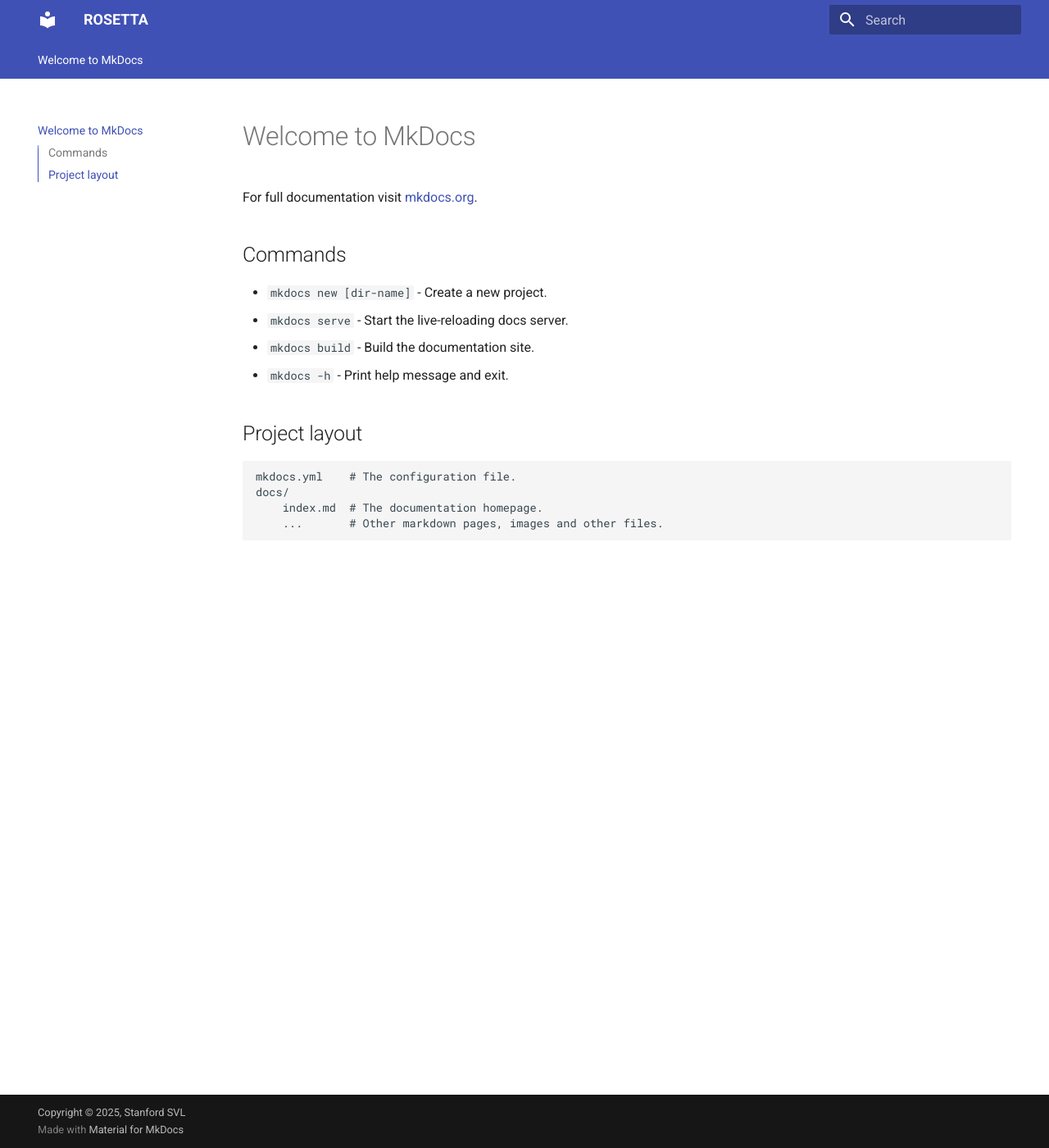
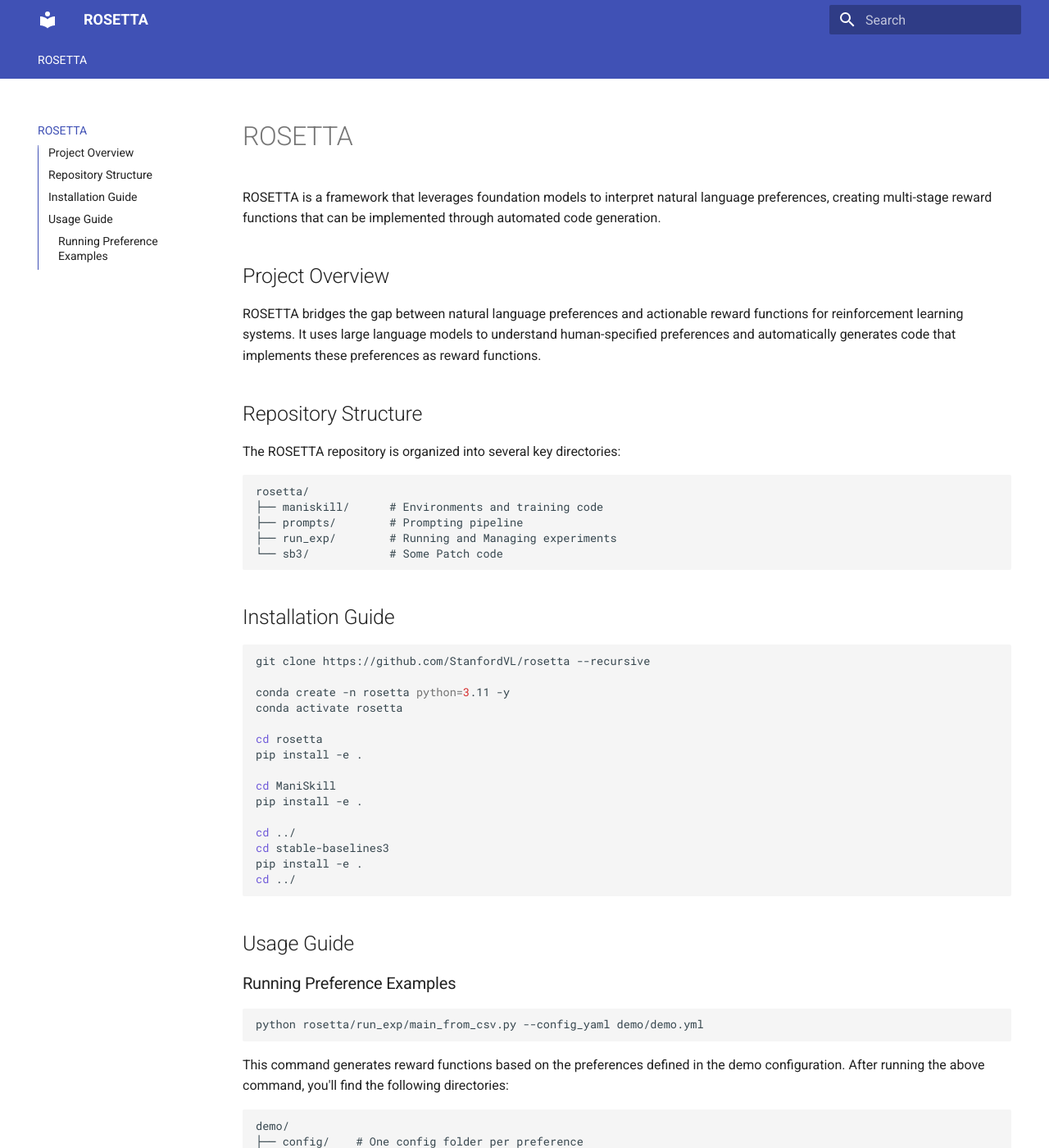
Before and after one commit to StanfordVL/rosetta, an MkDocs documentation site: the page built from docs/index.md, in a window 1280 px wide and 1400 px high. Shown: the whole window at 82% size. Built offline with MkDocs 1.6.1 and Material for MkDocs 9.7.7, drawn with Linux system fonts in a browser that asks for light colours; some of the changed text lies outside the part shown.

Commit message:
minor change about documentation

````diff
--- a/docs/index.md
+++ b/docs/index.md
@@ -1,17 +1,68 @@
-# Welcome to MkDocs
+# ROSETTA
 
-For full documentation visit [mkdocs.org](https://www.mkdocs.org).
+ROSETTA is a framework that leverages foundation models to interpret natural language preferences, creating multi-stage reward functions that can be implemented through automated code generation.
 
-## Commands
+## Project Overview
 
-* `mkdocs new [dir-name]` - Create a new project.
-* `mkdocs serve` - Start the live-reloading docs server.
-* `mkdocs build` - Build the documentation site.
-* `mkdocs -h` - Print help message and exit.
+ROSETTA bridges the gap between natural language preferences and actionable reward functions for reinforcement learning systems. It uses large language models to understand human-specified preferences and automatically generates code that implements these preferences as reward functions.
 
-## Project layout
+## Repository Structure
 
-    mkdocs.yml    # The configuration file.
-    docs/
-        index.md  # The documentation homepage.
-        ...       # Other markdown pages, images and other files.
+The ROSETTA repository is organized into several key directories:
+
+```
+rosetta/
+├── maniskill/      # Environments and training code
+├── prompts/        # Prompting pipeline
+├── run_exp/        # Running and Managing experiments
+└── sb3/            # Some Patch code
+```
+
+## Installation Guide
+
+```bash
+git clone https://github.com/StanfordVL/rosetta --recursive
+
+conda create -n rosetta python=3.11 -y
+conda activate rosetta
+
+cd rosetta
+pip install -e .
+
+cd ManiSkill
+pip install -e .
+
+cd ../
+cd stable-baselines3
+pip install -e .
+cd ../
+```
+
+## Usage Guide
+
+### Running Preference Examples
+
+```bash
+python rosetta/run_exp/main_from_csv.py --config_yaml demo/demo.yml
+```
+
+This command generates reward functions based on the preferences defined in the demo configuration.
+After running the above command, you'll find the following directories:
+
+```
+demo/
+├── config/    # One config folder per preference
+├── jsonl/     # CSV data converted to JSONL format
+├── result/    # Result folders per preference based on hyperparameters
+└── ...
+```
+
+Each result folder contains training scripts and generated reward functions.
+To train a policy using the generated reward functions:
+
+```bash
+cd demo/result/[experiment_name]/
+bash train_sbatch.sh
+```
+
+Replace `[experiment_name]` with the name of your specific experiment.
````
Also changed, not shown: README.MD (+5 -11 lines).
